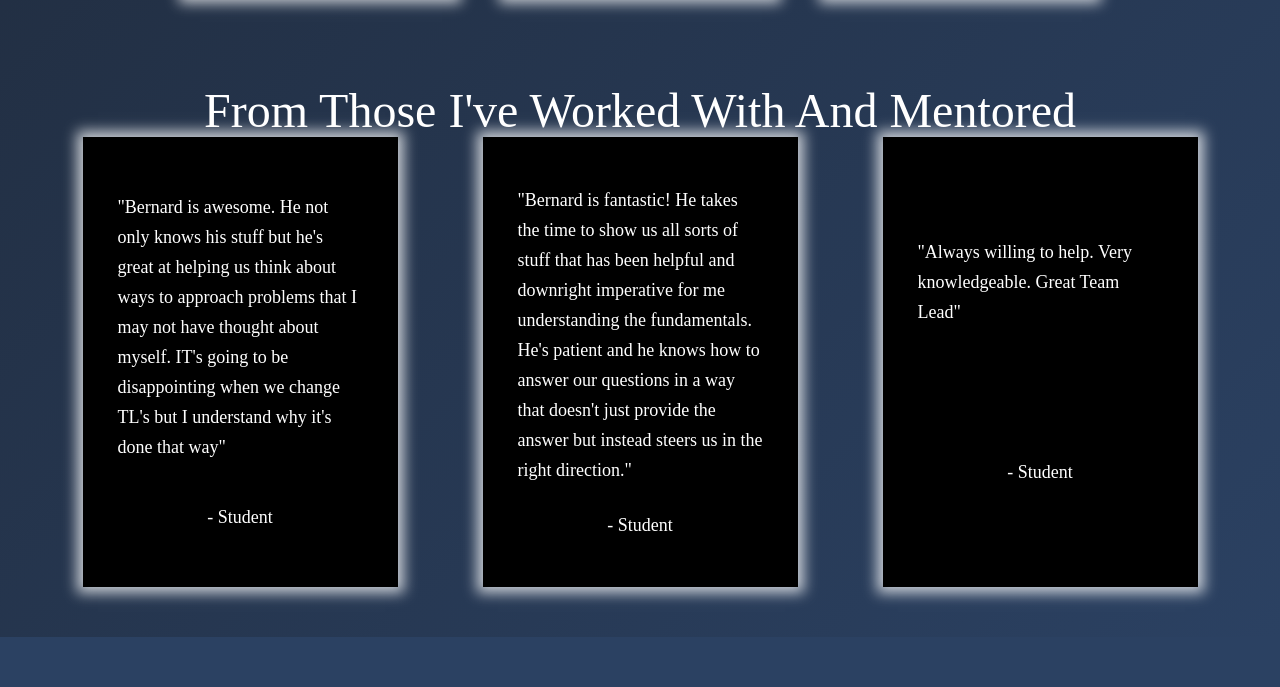
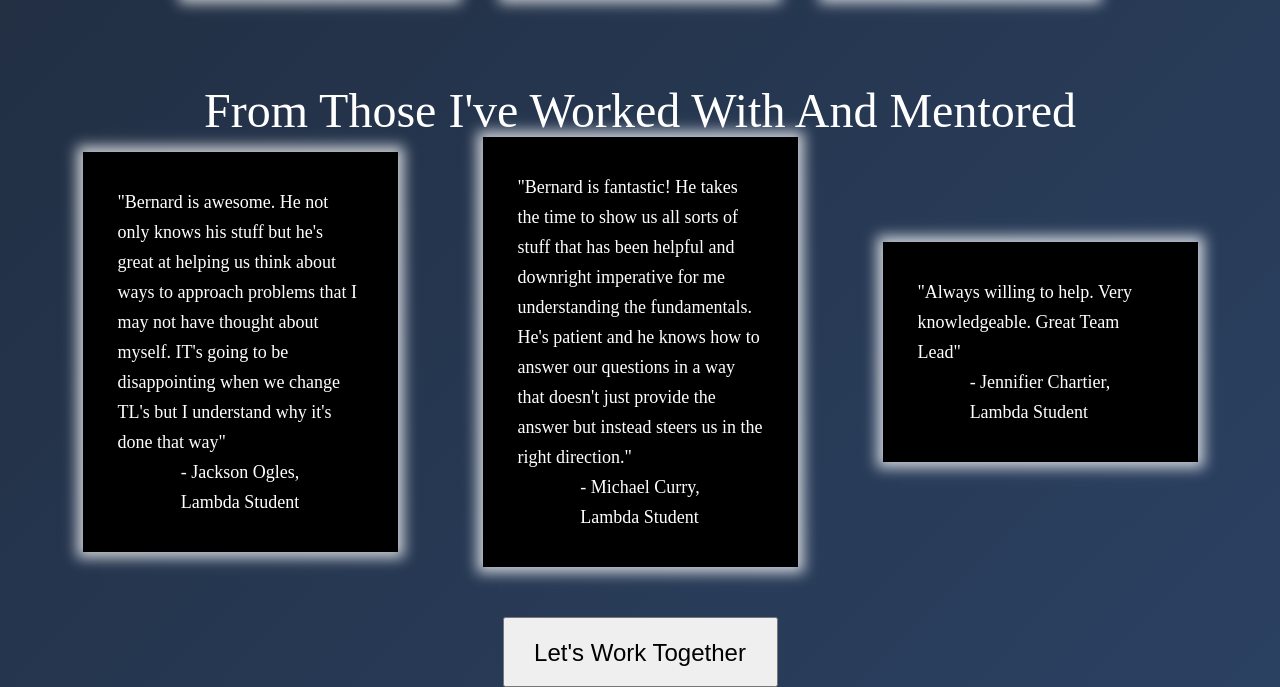
Before and after one commit to Trip4077/port, a plain HTML site: page index.html in a window 1280 px wide. Shown: the part 5309-5996 px from the top of the page. Before the commit the page ends 5946 px from the top, so only its background shows below. Drawn offline with nearby package versions, Linux system fonts and the light colour scheme.

Commit message:
contact button implemented

```diff
--- a/index.css
+++ b/index.css
@@ -322,7 +322,6 @@ section {
 
 	max-width: 315px;
 	width: 100%;
-	height: 450px;
 
 	background-color: black;
 	padding: 35px;
@@ -338,3 +337,21 @@ section {
 
 	box-shadow: 0 0 13px 6px rgba(255, 255, 255, 0.75);
 }
+
+#mail {
+    display: flex;
+    justify-content: center;
+    text-decoration: none;
+}
+
+.cus-btn {
+    box-sizing: border-box;
+    height: 70px;
+    width: 100%;
+    max-width: 275px;
+
+    margin: 0 auto;
+    padding: 20px 0;
+
+    font-size: 24px;
+}
--- a/index.html
+++ b/index.html
@@ -305,21 +305,25 @@
           <div class ='review-card'>
             <p>"Bernard is awesome. He not only knows his stuff but he's great at helping us think about ways to approach problems that I may not have thought about myself. IT's going to be disappointing when we change TL's but I understand why it's done that way"</p>
 
-            <p>- Student</p>
+            <p>- Jackson Ogles,<br />Lambda Student</p>
           </div>
 
           <div class ='review-card'>
             <p>"Bernard is fantastic! He takes the time to show us all sorts of stuff that has been helpful and downright imperative for me understanding the fundamentals. He's patient and he knows how to answer our questions in a way that doesn't just provide the answer but instead steers us in the right direction."</p>
 
-            <p>- Student</p>
+            <p>- Michael Curry,<br />Lambda Student</p>
           </div>
 
           <div class ='review-card'>
             <p>"Always willing to help. Very knowledgeable. Great Team Lead"</p>
 
-            <p>- Student</p>
+            <p>- Jennifier Chartier,<br />Lambda Student</p>
           </div>
         </div>
+    </section>
+
+    <section>
+        <a id='mail' href="mailto:letslearntechyt@gmail.com"><button class="cus-btn">Let's Work Together</button></a>
     </section>
 
 
```
